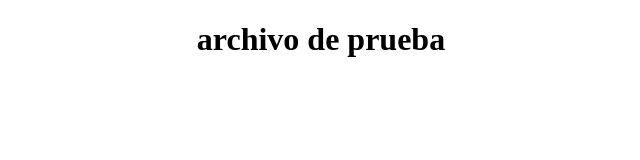
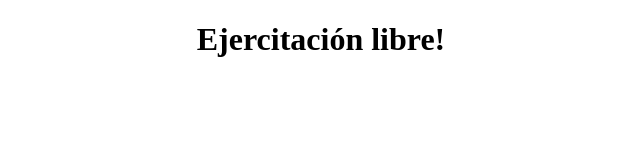
Before and after one commit to cj-xac/equipo3, a plain HTML site: page azul.html in a window 1280 px wide. Shown: the whole page, without its empty margins (319-959 px from the left). Drawn offline with Linux system fonts and the light colour scheme.

Commit message:
incluí ejercitación libre en el html

```diff
--- a/azul.html
+++ b/azul.html
@@ -7,6 +7,6 @@
     <title>Document</title>
 </head>
 <body>
-    <h1 align="center">archivo de prueba</h1>
+    <h1 align="center">Ejercitación libre!</h1>
 </body>
 </html>
```
